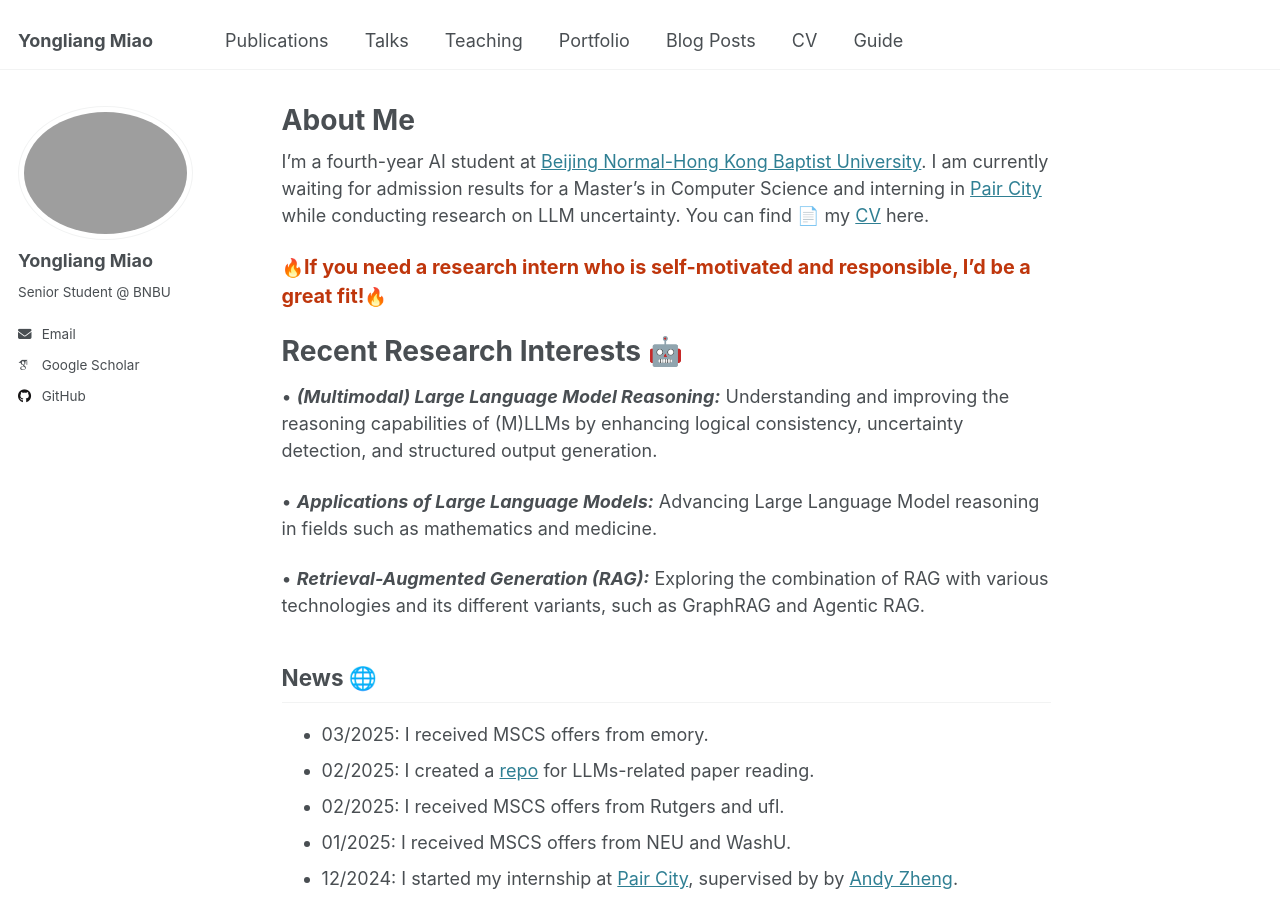
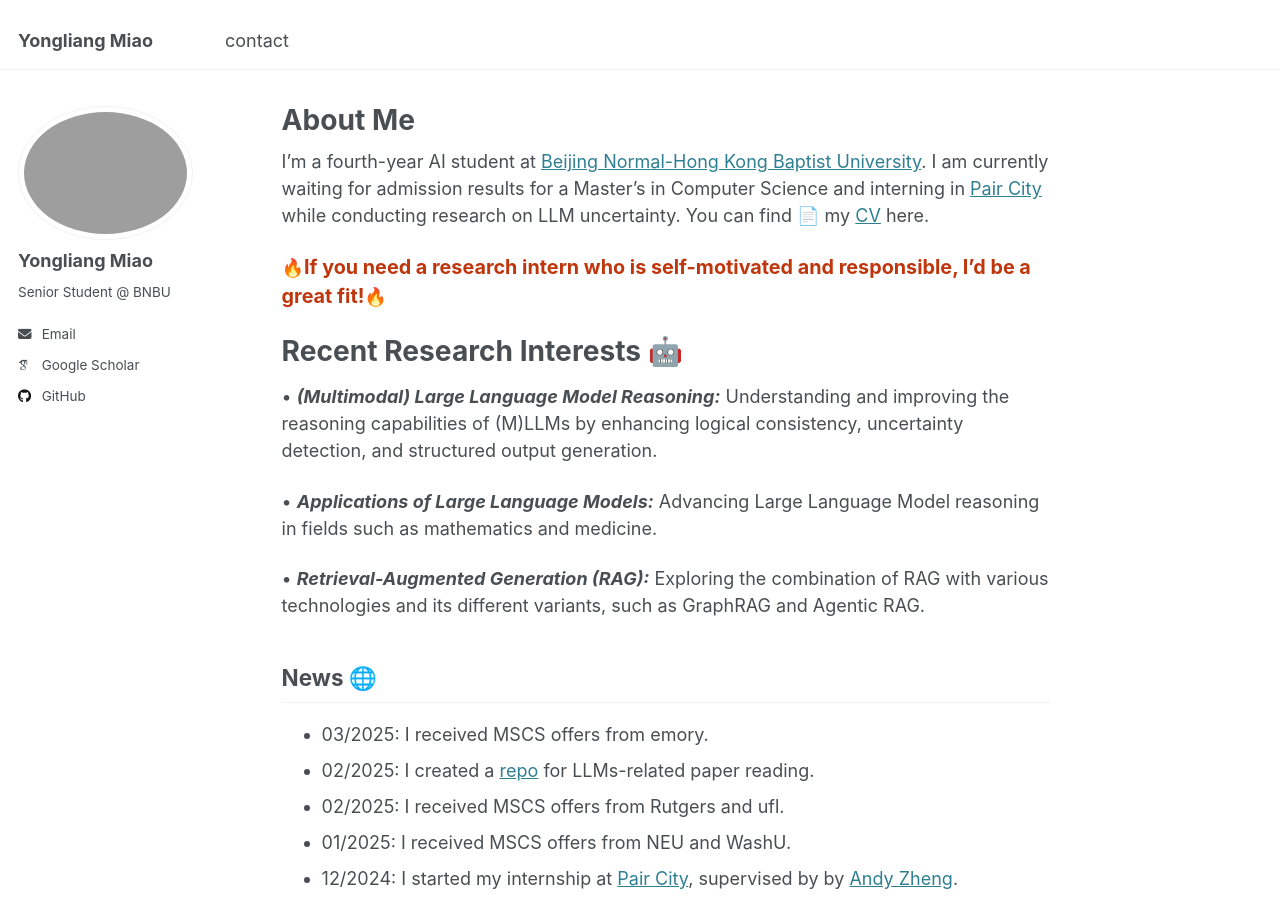
Before and after one commit to YongliangMiao/YongliangMiao.github.io, a Jekyll site: the page built from _pages/about.md, in a window 1280 px wide and 900 px high. Built offline with Jekyll 4.4.1, drawn with Linux system fonts in a browser that asks for light colours; some web fonts are replaced.

Commit message:
Update navigation.yml

```diff
--- a/_data/navigation.yml
+++ b/_data/navigation.yml
@@ -5,23 +5,6 @@
 # prevent it from being included in the site.
 
 main:
-  - title: "Publications"
-    url: /publications/
 
-  - title: "Talks"
-    url: /talks/
-
-  - title: "Teaching"
-    url: /teaching/
-
-  - title: "Portfolio"
-    url: /portfolio/
-
-  - title: "Blog Posts"
-    url: /year-archive/
-
-  - title: "CV"
-    url: /cv/
-
-  - title: "Guide"
+  - title: "contact"
     url: /markdown/
```
